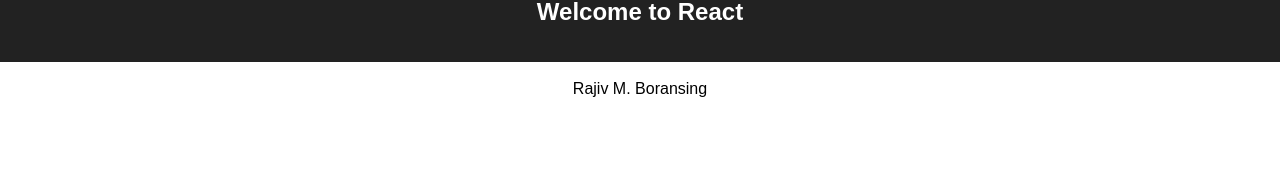
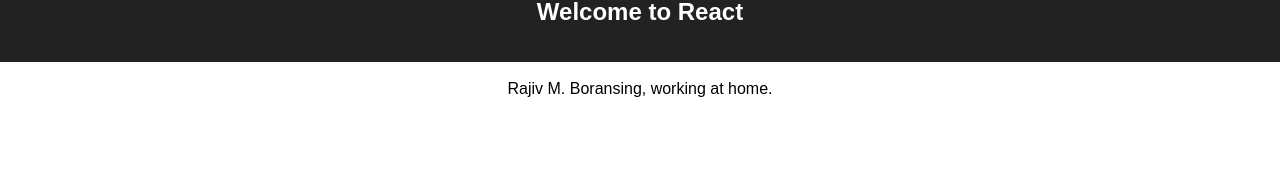
Before and after one commit to sekmedek/reactjs, a React (Create React App) app: page / in a window 1280 px wide. Shown: the part 122-292 px from the top of the page. Built offline with nearby package versions, Linux system fonts and the light colour scheme.

Commit message:
working at home

```diff
--- a/src/users/Users.js
+++ b/src/users/Users.js
@@ -2,7 +2,7 @@
 
 class Users extends Component{
   render(){
-    return <div>Rajiv M. Boransing</div>
+    return <div>Rajiv M. Boransing, working at home.</div>
   }
 }
 
```
